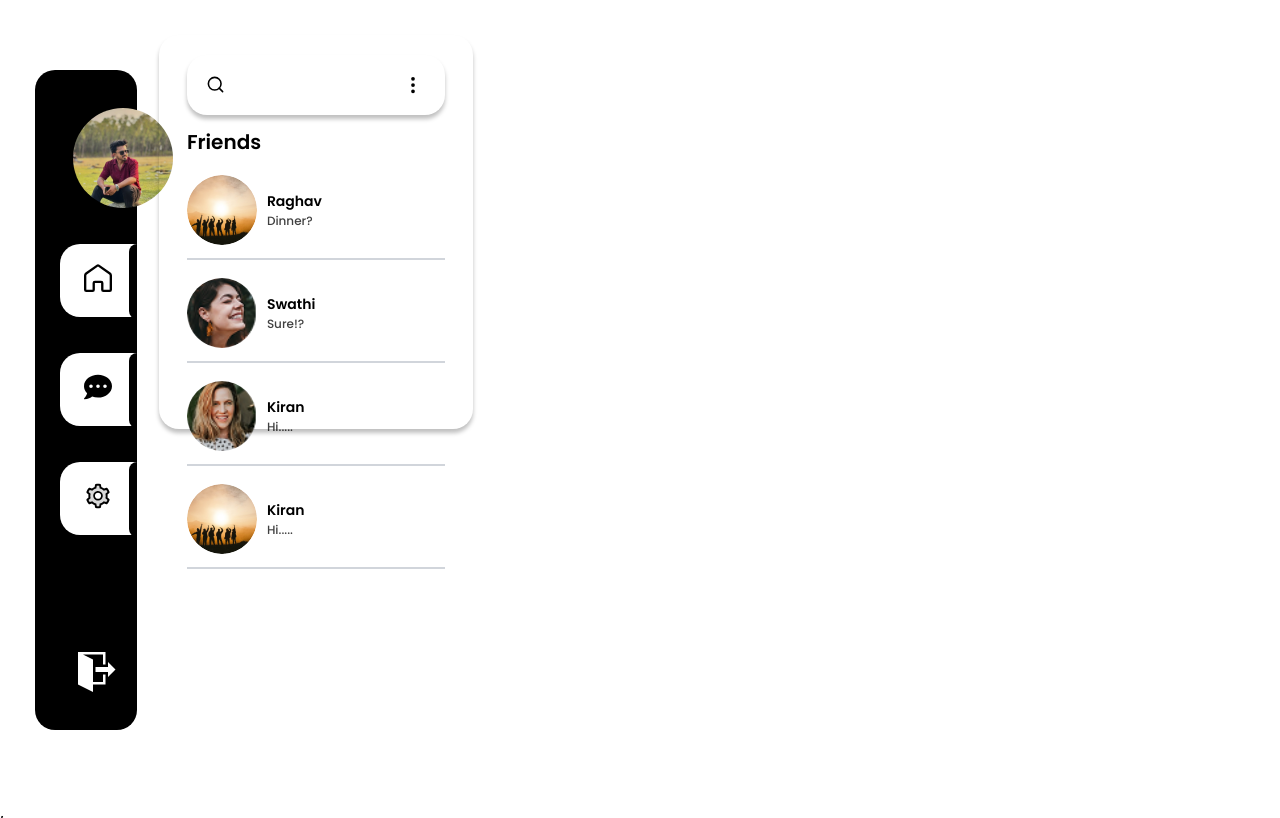
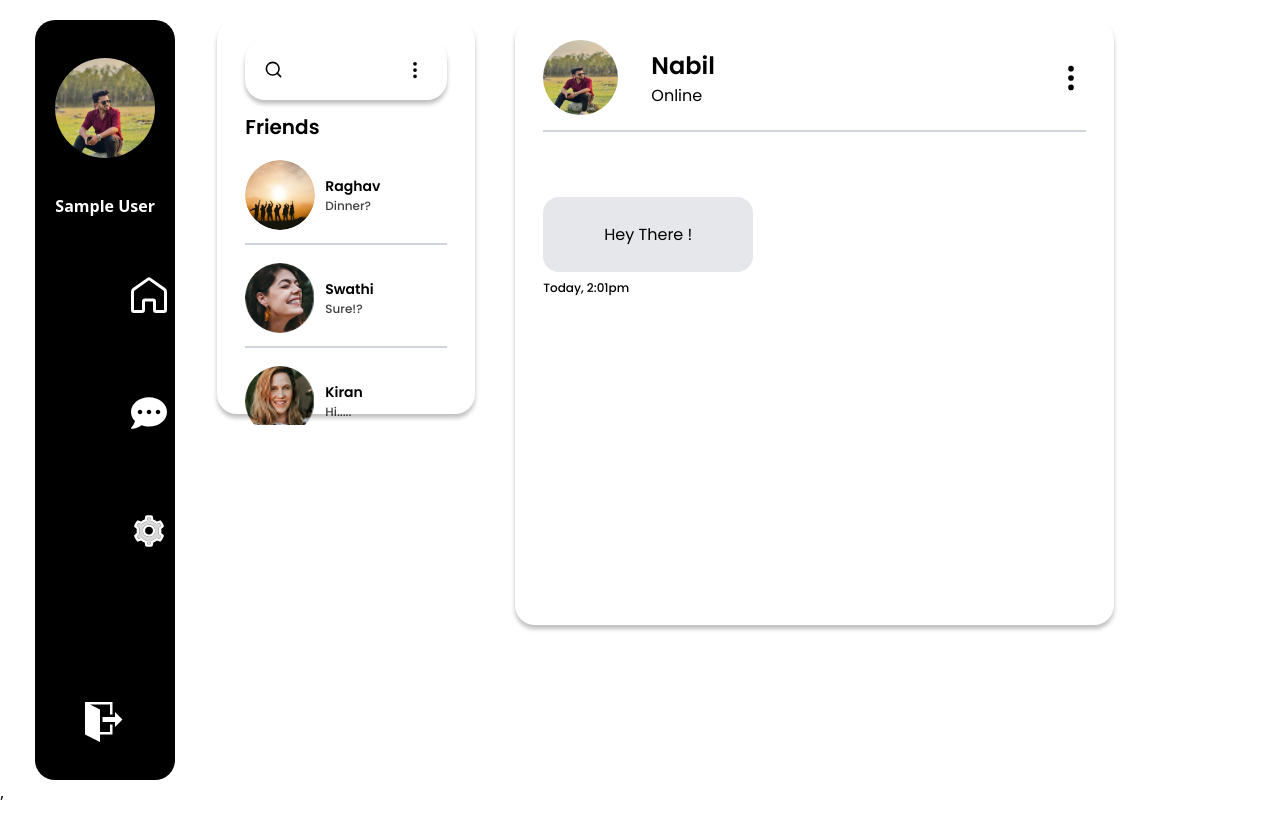
Before and after one commit to nabilislam11/chat2406, a React (Vite) app: page /messege in a window 1280 px wide. Shown: the top 818 px of the page. Built offline with nearby package versions, Linux system fonts and the light colour scheme; no server answers; sample sign-in values are in the browser's storage.

Commit message:
chat component creat

```diff
--- a/src/App.jsx
+++ b/src/App.jsx
@@ -16,10 +16,6 @@ const router =createBrowserRouter([
   {
     path: "/login",
     element :<Login/>
-  },
-  {
-    path: "/messege",
-    element :<Massege/>,
   },
   {
     path: "/",
--- a/src/components/Layout/Friends/Friends.jsx
+++ b/src/components/Layout/Friends/Friends.jsx
@@ -82,7 +82,7 @@ const Friends = () => {
 
     return (
 
-        <div className='xl:w-[28%] w-full h-[49%] rounded-[20px] shadow-[0px_4px_4px_rgba(0,0,0,0.25)] font-secondary px-[28px] py-[20px] ' >
+        <div className='xl:w-[28%] w-full h-[50%] rounded-[20px] shadow-[0px_4px_4px_rgba(0,0,0,0.25)] font-secondary px-[28px] py-[20px] ' >
             <div className="flex justify-between">
                 <h2 className='font-semibold font-secondary text-[20px]  text-black'>Friends</h2>
                 <BsThreeDotsVertical className=' font-semibold text-[20px] text-black ' />
--- a/src/components/Layout/Friends/Messegelist/Messegelist.jsx
+++ b/src/components/Layout/Friends/Messegelist/Messegelist.jsx
@@ -44,7 +44,7 @@ const Messegelist = () => {
 
 
             </div>
-            <div className=" h-[80%] ">
+            <div className=" overflow-auto h-[80%] ">
                 {
                     MessegeList.map((messege, i) => (
                         <div key={i} className="flex items-center justify-between pt-[18px] pb-[13px] border-b-2 border-gray-300 ">
--- a/src/components/Layout/Grouplist/Grouplist.jsx
+++ b/src/components/Layout/Grouplist/Grouplist.jsx
@@ -75,7 +75,6 @@ const Grouplist = () => {
   return (
     <>
       <div className='xl:w-[38%] w-full shadow-[0px_4px_4px_rgba(0,0,0,0.25)] h-[50%] rounded-[20px] px-[20px] font-poppins pt-[10px] pb-[20px]'>
-        <Searchinput />
         <div className="flex justify-between items-center">
           <h2 className='font-semibold font-secondary text-[20px] text-black mt-[43px]'>Groups List</h2>
           {
--- a/src/components/Layout/Userlist/Userlist.jsx
+++ b/src/components/Layout/Userlist/Userlist.jsx
@@ -6,6 +6,7 @@ import { getDatabase, ref, onValue, set, push } from "firebase/database";
 import { useSelector } from 'react-redux';
 import { FaMinusCircle } from "react-icons/fa";
 import { IoPeopleSharp } from "react-icons/io5";
+import Searchinput from '../Searchinput';
 const Userlist = () => {
     const db = getDatabase();
     const userdata = useSelector(state => state.userinfo.value)
@@ -65,13 +66,18 @@ const Userlist = () => {
         });
     }, [])
     return (
-        <div className='xl:w-[28%] w-full   h-[50%] rounded-[20px] shadow-[0px_4px_4px_rgba(0,0,0,0.25)] font-secondary px-[28px] py-[20px] ' >
+        <div className='flex flex-col xl:w-[28%] w-full   h-[50%] rounded-[20px] shadow-[0px_4px_4px_rgba(0,0,0,0.25)] font-secondary  px-[28px] py-[20px]'>
+        <div className="">
+            <Searchinput />
+
+        </div>
+                <div className=' ' >
             <div className="flex justify-between">
                 <h2 className='font-semibold font-secondary text-[20px]  text-black'>User List</h2>
                 <BsThreeDotsVertical className=' font-semibold text-[20px] text-black ' />
 
             </div>
-            <div className="overflow-y-scroll h-[90%] ">
+            <div className="overflow-y-scroll h-[80%] ">
                 {
                     userlist.map((item) => (
                         <div className="flex items-center justify-between pt-[13px] border-b-2 border-gray-300 ">
@@ -111,6 +117,9 @@ const Userlist = () => {
             </div>
 
         </div>
+
+        </div>
+
     )
 }
 
--- /dev/null
+++ b/src/components/chat/Chat.jsx
@@ -0,0 +1,31 @@
+import React from 'react'
+import profile from '../../assets/profile.jpg'
+import { BsThreeDotsVertical } from 'react-icons/bs'
+const Chat = () => {
+    return (
+        <div className='xl:w-[65%] w-full h-[86%] rounded-[20px] shadow-[0px_4px_4px_rgba(0,0,0,0.25)] font-secondary px-[28px] py-[20px] '>
+            {/* profile__part */}
+            <div className="flex justify-between items-center  pb-[15px] border-gray-300  border-b-2 mb-[65px]  ">
+                <div className=" flex justify-between items-center  gap-x-[33px] ">
+                    <img className='w-[75px] h-[75px] rounded-full  ' src={profile} alt="" />
+                    <div className="">
+                        <p className='font-semibold font-secondary text-[24px]  text-black'>Nabil</p>
+                        <p className='font-normal  font-secondary text-[16px]  text-black' >Online</p>
+                    </div>
+                </div>
+                <BsThreeDotsVertical className=' font-semibold text-[30px] text-black ' />
+                {/* Chat__part */}
+            </div>
+            <div className="w-full h-[75px] ">
+                <div className="w-[210px] bg-gray-200 h-full rounded-2xl flex items-center justify-center   ">
+                    <h2 className='font-normal font-secondary text-[16px]  text-black '>Hey There !</h2>
+
+                </div>
+                <h2 className='font-medium  font-secondary text-[12px]  text-black pt-[7px]   '>Today, 2:01pm</h2>
+            </div>
+
+        </div>
+    )
+}
+
+export default Chat
--- a/src/pages/Messege.jsx
+++ b/src/pages/Messege.jsx
@@ -6,36 +6,15 @@ import { ImExit } from "react-icons/im";
 import Searchinput from '../components/Layout/Searchinput';
 import Friends from '../components/Layout/Friends/Friends';
 import Messegelist from '../components/Layout/Friends/Messegelist/Messegelist';
+import Chat from '../components/chat/Chat';
 const Messege = () => {
   return (
-             <div className="flex h-screen py-[35px]  ">
-            <div className="w-[7.96%] rounded-[20px] my-[35px] ml-[35px] flex flex-col  justify-between      py-[38px] pl-[25px]  mr-[22px] bg-black">
-
-              <div className="flex flex-col gap-y-9 ">
-                          <div className=" flex flex-col justify-end  items-center  w-[100px] h-[100px] rounded-full ml-[13px] object-cover cursor-pointer bg-[url(assets/profile.jpg)] bg-center bg-no-repeat bg-cover"></div>
-                <div className=" relative  flex justify-center items-end cursor-pointer pt-[20px] pb-[25px]    rounded-l-[20px] bg-white ">
-                  <GrHomeRounded className='size-7   ' />
-                  <div className="w-[8px] h-[75px] bg-black absolute top-0 right-0 rounded-l-[10px]  "></div>
-                </div>
-
-                <div className=" relative  flex justify-center items-end cursor-pointer pt-[20px] pb-[25px]   rounded-l-[20px] bg-white ">
-                  <FaCommentDots className='size-7   ' />
-                  <div className="w-[8px] h-[75px] bg-black absolute top-0 right-0 rounded-l-[10px]  "></div>
-                </div>
-                <div className=" relative  flex justify-center items-end cursor-pointer pt-[20px] pb-[25px]   rounded-l-[20px] bg-white ">
-                  <AiTwotoneSetting className='size-7   ' />
-                  <div className="w-[8px] h-[75px] bg-black absolute top-0 right-0 rounded-l-[10px]  "></div>
-                </div>
-              </div>
-              <div className=" flex flex-col  justify-end items-center  cursor-pointer  ">
-                <ImExit className=' size-10 text-white' />
-              </div>
-            </div>
 
             <div className="w-[90%] h-[88vh] flex flex-wrap justify-start gap-x-10 gap-y-9 ">
               <Messegelist></Messegelist>
+              <Chat></Chat>
             </div>
-          </div>
+
   )
 }
 
--- a/src/pages/RootLayout.jsx
+++ b/src/pages/RootLayout.jsx
@@ -6,7 +6,7 @@ import { AiTwotoneSetting } from "react-icons/ai";
 import { ImExit } from "react-icons/im";
 import { useState } from 'react';
 import { useDispatch, useSelector } from 'react-redux';
-import { useNavigate } from 'react-router';
+import { NavLink, useNavigate } from 'react-router';
 import { getAuth, onAuthStateChanged } from "firebase/auth";
 import { signOut } from "firebase/auth";
 import { InfinitySpin } from 'react-loader-spinner';
@@ -87,9 +87,9 @@ const RootLayout = () => {
 
                 <div className="relative w-full group bg-transparent cursor-pointer text-black hover:text-black py-[23px] ml-[26px] rounded-l-[20px] duration-300 ease-in-out hover:bg-white overflow-hidden">
 
-                  <div className="relative    z-30 ">
+                  <NavLink to="/" className="relative    z-30 ">
                      <GrHomeRounded  className="size-9  ml-[70px] transition-colors duration-300 group-hover:text-black text-white" />
-                  </div>
+                  </NavLink>
 
 
                   <div className="absolute w-full h-[82px] bg-black top-0 right-8 rounded-l-[15px] duration-500 transition-transform group-hover:translate-x-[98%] z-10 shadow-[-2px_0px_4px_0px_rgba(0,0,0,0.25)]"></div>
@@ -97,9 +97,9 @@ const RootLayout = () => {
 
                 <div className="relative w-full group bg-transparent cursor-pointer text-black hover:text-black py-[23px] ml-[26px] rounded-l-[20px] duration-300 ease-in-out hover:bg-white overflow-hidden">
 
-                  <div className="relative    z-30 ">
-                     <FaCommentDots  className="size-9    ml-[70px] transition-colors duration-300 group-hover:text-black text-white" />
-                  </div>
+                  <NavLink to="/messege" className="relative    z-30 ">
+                      < FaCommentDots  className="size-9    ml-[70px] transition-colors duration-300 group-hover:text-black text-white" />
+                  </NavLink>
 
 
                   <div className="absolute w-full h-[82px] bg-black top-0 right-8 rounded-l-[15px] duration-500 transition-transform group-hover:translate-x-[98%] z-10 shadow-[-2px_0px_4px_0px_rgba(0,0,0,0.25)]"></div>
@@ -107,9 +107,9 @@ const RootLayout = () => {
 
                 <div className="relative w-full group bg-transparent cursor-pointer text-black hover:text-black py-[23px] ml-[26px] rounded-l-[20px] duration-300 ease-in-out hover:bg-white overflow-hidden">
 
-                  <div className="relative    z-30 ">
+                  <NavLink to="settings" className="relative    z-30 ">
                      <AiTwotoneSetting  className="size-9  ml-[70px]  transition-colors duration-300 group-hover:text-black text-white" />
-                  </div>
+                  </NavLink>
 
 
                   <div className="absolute w-full h-[82px] bg-black top-0 right-8 rounded-l-[15px] duration-500 transition-transform group-hover:translate-x-[98%] z-10 shadow-[-2px_0px_4px_0px_rgba(0,0,0,0.25)]"></div>
```
Also changed, not shown: src/pages/Sidebar.jsx (+8 -7 lines).
